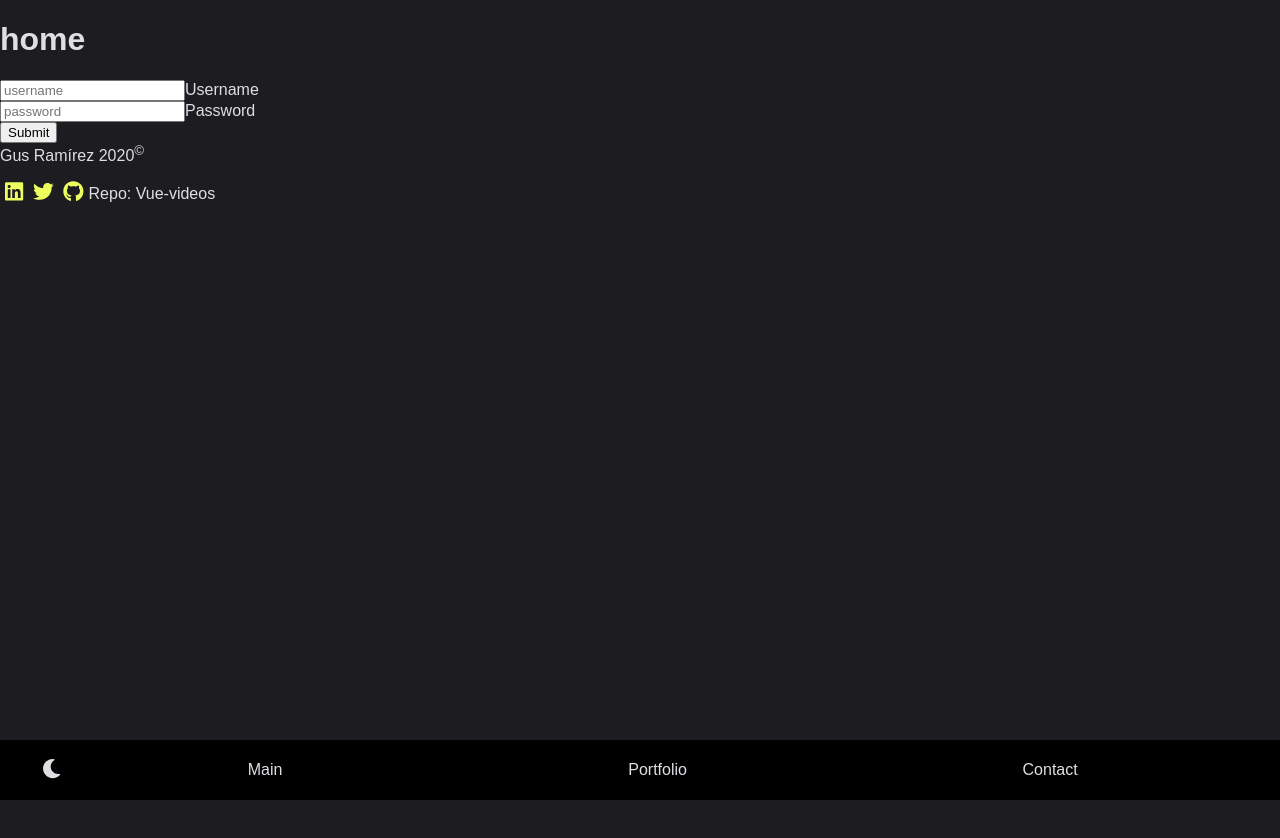
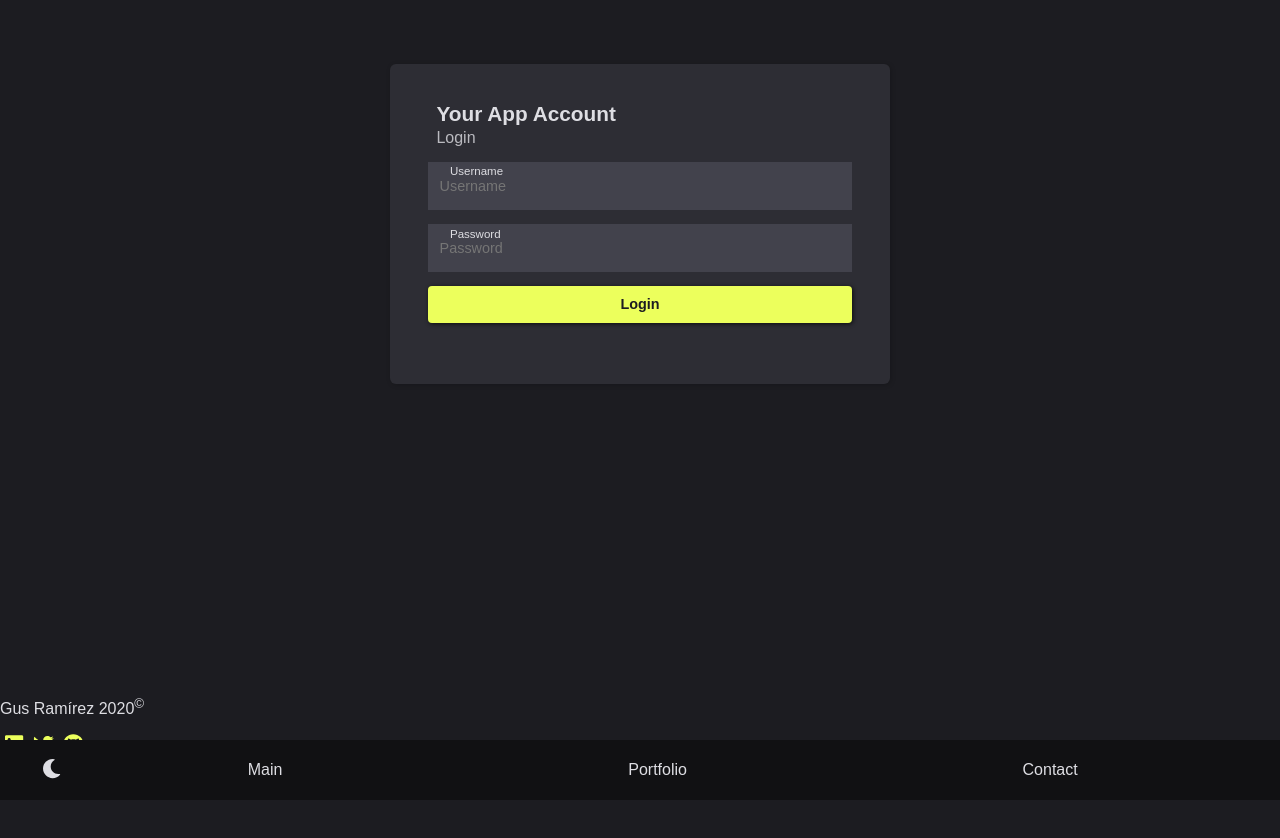
Before and after one commit to gusram01/videos-vue, a Vue app: page / in a window 1280 px wide. Shown: the top 838 px of the page. Before the commit the page ends 800 px from the top, so only its background shows below. Built offline with nearby package versions, Linux system fonts and the light colour scheme; a web font is replaced by a local one.

Commit message:
add some styles within home

```diff
--- a/src/App.vue
+++ b/src/App.vue
@@ -118,6 +118,7 @@ a:link {
   -moz-osx-font-smoothing: grayscale;
   text-align: center;
   color: inherit;
+  max-width: 1368px;
 }
 
 .icon {
@@ -132,4 +133,49 @@ a:link {
 .separator {
   flex: 1 1 auto;
 }
+.button-block {
+  width: 100%;
+}
+.button-primary {
+  cursor: pointer;
+  font-size: 0.9rem;
+  font-weight: bold;
+  padding: 0.5rem 1rem;
+  border: none;
+  outline: none;
+  line-height: 1.3rem;
+  border-radius: 4px;
+  background: hsla(
+    var(--hue-primary),
+    calc(var(--sat-primary) * 1%),
+    calc(var(--lumin-primary) * 1%),
+    calc(var(--alpha-primary) * 1%)
+  );
+  color: hsla(
+    var(--hue),
+    calc(var(--sat) * 1%),
+    calc(var(--lumin) * 1%),
+    calc(var(--alpha) * 1%)
+  );
+}
+.shadow-1 {
+  box-shadow: 1px 1px 5px rgba(0, 0, 0, 0.2);
+}
+.shadow-2 {
+  box-shadow: 1px 1px 7px 1px rgba(0, 0, 0, 0.2);
+}
+.shadow-3 {
+  box-shadow: 1px 1px 10px 2px rgba(0, 0, 0, 0.3);
+}
+.bshadow-2 {
+  box-shadow: 1px 1px 4px rgba(0, 0, 0, 0.7);
+}
+.error {
+  color: hsla(
+    var(--hue-danger),
+    calc(var(--sat-danger) * 1%),
+    calc(var(--lumin-danger) * 1%),
+    calc(var(--alpha-danger) * 1%)
+  );
+}
 </style>
--- a/src/components/AppFooter.vue
+++ b/src/components/AppFooter.vue
@@ -57,4 +57,8 @@ export default {
 }
 </script>
 
-<style lang="scss" scoped></style>
+<style lang="scss" scoped>
+.footer {
+  padding-bottom: 5rem;
+}
+</style>
--- a/src/components/AppLogin.vue
+++ b/src/components/AppLogin.vue
@@ -1,15 +1,19 @@
 <template>
-  <div class="form__container">
+  <div class="form__container shadow-1">
     <form class="form" id="login" @submit="onSubmit">
+      <div class="form__header">
+        <h1>Your App Account</h1>
+        <h2>Login</h2>
+      </div>
       <div class="form__item">
         <input
           type="text"
           v-model="username"
-          placeholder="username"
+          placeholder="Username"
           id="username"
         />
         <label for="username">Username</label>
-        <p class="item__error" v-if="errors.username">
+        <p class="item__error error" v-if="errors.username">
           {{ errors.username }}
         </p>
       </div>
@@ -17,16 +21,16 @@
         <input
           type="password"
           v-model="password"
-          placeholder="password"
+          placeholder="Password"
           id="password"
         />
         <label for="username">Password</label>
-        <p class="item__error" v-if="errors.password">
+        <p class="item__error error" v-if="errors.password">
           {{ errors.password }}
         </p>
       </div>
       <div class="form__item">
-        <button>Submit</button>
+        <button class="button-primary button-block bshadow-2">Login</button>
       </div>
     </form>
   </div>
@@ -74,4 +78,89 @@ export default {
 }
 </script>
 
-<style lang="scss" scoped></style>
+<style lang="scss" scoped>
+h1,
+h2 {
+  margin: 0;
+}
+.form__container {
+  min-width: 280px;
+  max-width: 500px;
+  width: 50%;
+  min-height: 300px;
+  height: 40vh;
+  padding: 3%;
+  background: hsla(
+    var(--hue),
+    calc(var(--sat) * 1%),
+    calc((var(--lumin) + 7) * 1%),
+    calc(var(--alpha) * 1%)
+  );
+  border-radius: 6px;
+}
+.form {
+  display: flex;
+  flex-direction: column;
+  width: 100%;
+  height: 100%;
+}
+.form__header,
+.form__item {
+  font-size: 1rem;
+  line-height: 1.5rem;
+}
+.form__header {
+  padding: 0 0.5rem 0.5rem;
+}
+h1 {
+  font-size: 1.3em;
+  font-weight: 600;
+}
+h2 {
+  font-size: 1em;
+  font-weight: 500;
+  opacity: 0.8;
+}
+.form__item {
+  position: relative;
+  display: flex;
+  flex-direction: column;
+  width: 100%;
+  height: 5.5rem;
+  margin: 0.2rem 0;
+}
+.form__item > input {
+  border: none;
+  outline: none;
+  font-size: 0.9rem;
+  padding: 1rem 0.7rem;
+  background: hsla(
+    var(--hue),
+    calc(var(--sat) * 1%),
+    calc((var(--lumin) + 16) * 1%),
+    calc(var(--alpha) * 1%)
+  );
+  color: currentColor;
+}
+
+input + label {
+  position: absolute;
+  top: 17%;
+  left: 5%;
+  opacity: 1;
+  font-size: 0.9rem;
+  transform: translate(0) scale(1);
+}
+input:focus-within + label,
+input:enabled + label {
+  transform: translateY(-50%) translateX(-10%) scale(0.8);
+  opacity: 1;
+  transition: transform 150ms ease-in, opacity 50ms linear;
+}
+
+.item__error {
+  font-size: 0.7em;
+  line-height: 0.3em;
+  font-stretch: semi-condensed;
+}
+</style>
--- a/src/components/AppNavbar.vue
+++ b/src/components/AppNavbar.vue
@@ -40,7 +40,12 @@ nav {
   width: 100%;
   height: 6vh;
   min-height: 60px;
-  background: rgb(0, 0, 0);
+  background: hsla(
+    var(--hue),
+    calc(var(--sat) * 1%),
+    calc((var(--lumin) - 5) * 1%),
+    calc(var(--alpha) * 1%)
+  );
 }
 ul {
   display: grid;
--- a/src/components/AppTheme.vue
+++ b/src/components/AppTheme.vue
@@ -90,7 +90,7 @@ button {
 }
 .yellow {
   --hue: 47;
-  --sat: 90;
-  --lumin: 50;
+  --sat: 80;
+  --lumin: 60;
 }
 </style>
--- a/src/pages/Home.vue
+++ b/src/pages/Home.vue
@@ -1,6 +1,5 @@
 <template>
   <div class="home">
-    <h1>home</h1>
     <app-login />
   </div>
 </template>
@@ -12,4 +11,12 @@ export default {
   components: { AppLogin }
 }
 </script>
-<style lang="scss" scoped></style>
+<style lang="scss" scoped>
+.home {
+  display: flex;
+  justify-content: center;
+  width: 100%;
+  min-height: 87vh;
+  padding-top: 4rem;
+}
+</style>
```
Also changed, not shown: src/assets/fonts/Ubuntu-Regular.ttf (renamed from src/assets/Ubuntu-Regular.ttf).
